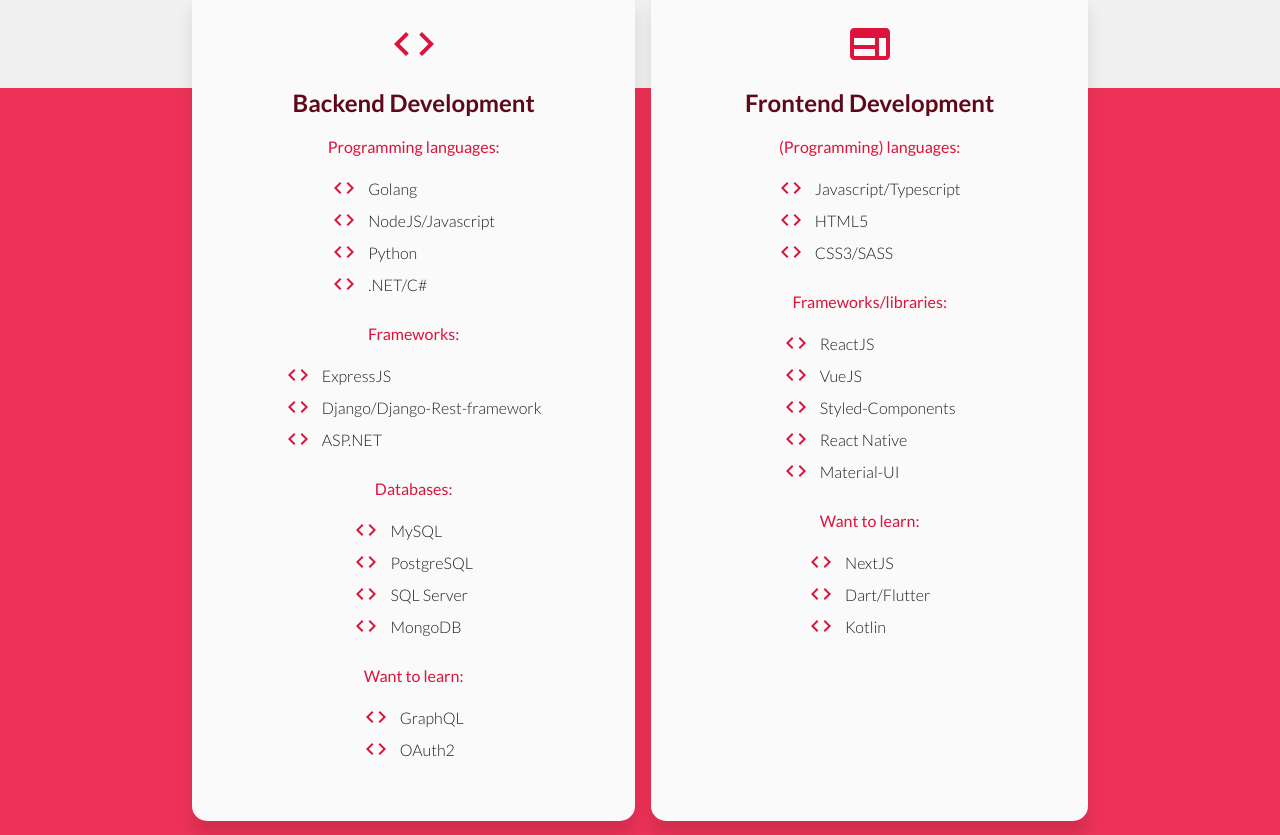
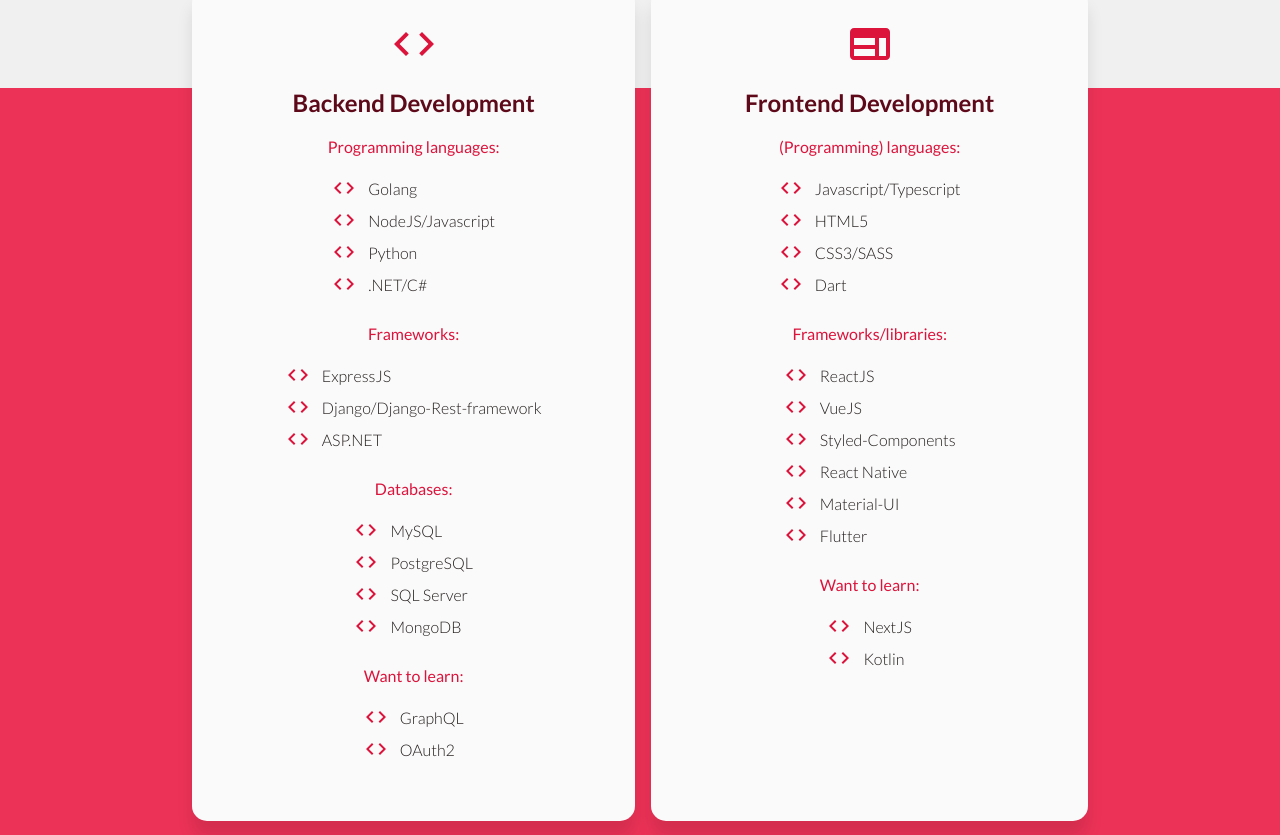
Before and after one commit to unexpectedtokens/portfolio_react, a React (Create React App) app: page /about in a window 1280 px wide. Shown: the part 1345-2180 px from the top of the page. Built offline with nearby package versions, Linux system fonts and the light colour scheme.

Commit message:
19 jan 14:21

```diff
--- a/src/Pages/About.js
+++ b/src/Pages/About.js
@@ -191,7 +191,7 @@
             <h2>Frontend Development</h2>
             <h4>(Programming) languages:</h4>
             <ul>
-              {["Javascript/Typescript", "HTML5", "CSS3/SASS"].map((x) => (
+              {["Javascript/Typescript", "HTML5", "CSS3/SASS", "Dart"].map((x) => (
                 <li key={x}>
                   <CodeOutlinedIcon />
                   <span>{x}</span>
@@ -206,6 +206,7 @@
                 "Styled-Components",
                 "React Native",
                 "Material-UI",
+                "Flutter",
               ].map((x) => (
                 <li key={x}>
                   <CodeOutlinedIcon />
@@ -215,7 +216,7 @@
             </ul>
             <h4>Want to learn:</h4>
             <ul>
-              {["NextJS", "Dart/Flutter", "Kotlin"].map((x) => (
+              {["NextJS", "Kotlin"].map((x) => (
                 <li key={x}>
                   <CodeOutlinedIcon />
                   <span>{x}</span>
```
